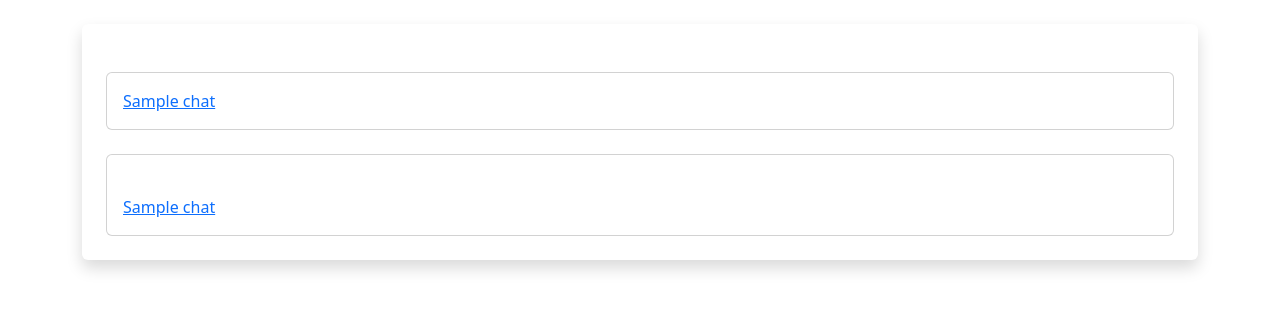
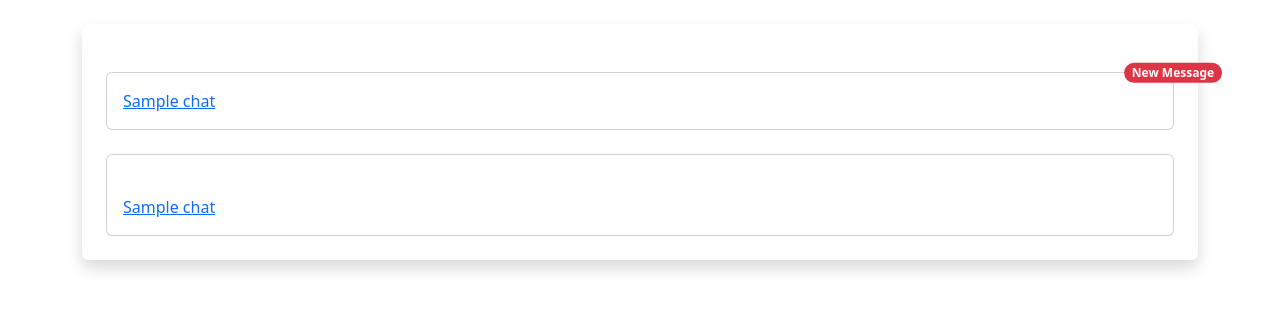
Before and after one commit to mohamad-liyaghi/django-anonmarket, a Django app: template apps/message/templates/message/chat-list.html in a window 1280 px wide. Shown: the part 56-366 px from the top of the page. Run offline with Django 4.2, Linux system fonts and the light colour scheme; the template is opened without the code that fills it: most values are stand-ins (such as "Sample title", 1, 10 or a date in 2020).

Commit message:
New message alert added

```diff
--- a/apps/message/templates/message/chat-list.html
+++ b/apps/message/templates/message/chat-list.html
@@ -9,7 +9,14 @@
     <br>
     <div class="card">
       <div class="card-body">
-        <a href="{% url 'message:chat-detail' chat.id chat.code %}">{{ chat }}</a>
+        <a href="{% url 'message:chat-detail' chat.id chat.code %}">{{ chat }}
+          {% if chat.chats.last.sender != request.user and not chat.chats.last.is_seen %}
+             <span class="position-absolute top-0 start-100 translate-middle badge rounded-pill bg-danger">
+                New Message
+                <span class="visually-hidden">unread messages</span>
+              </span>
+          {% endif %}
+        </a>
       </div>
     </div>
 
```
